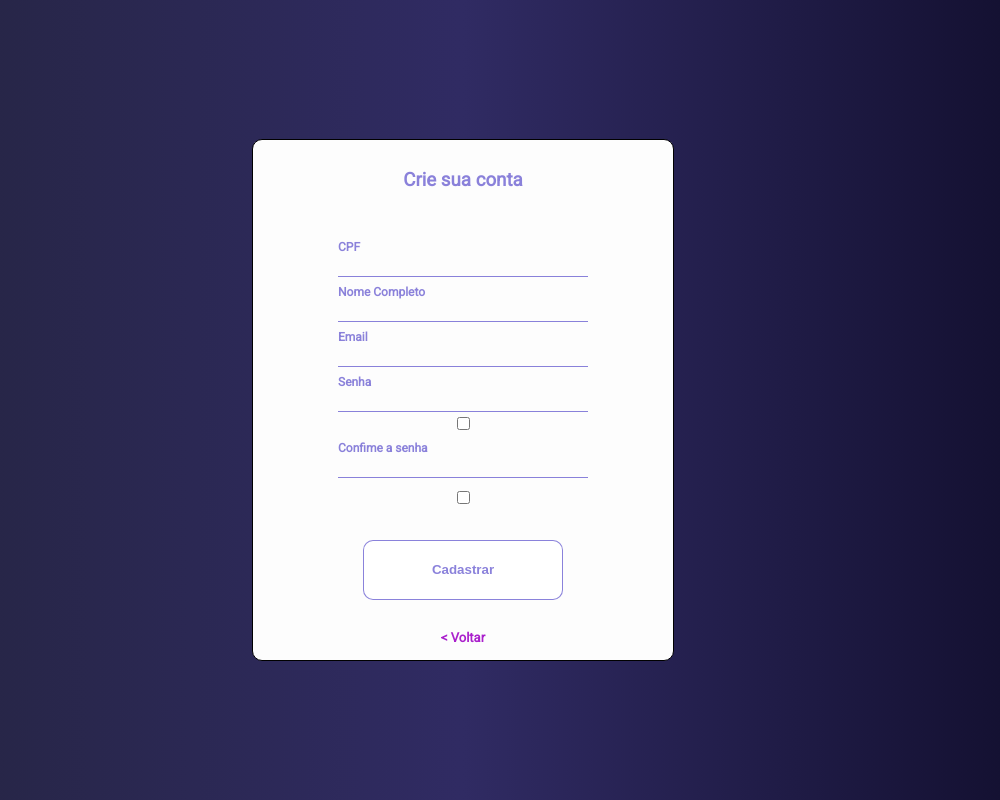
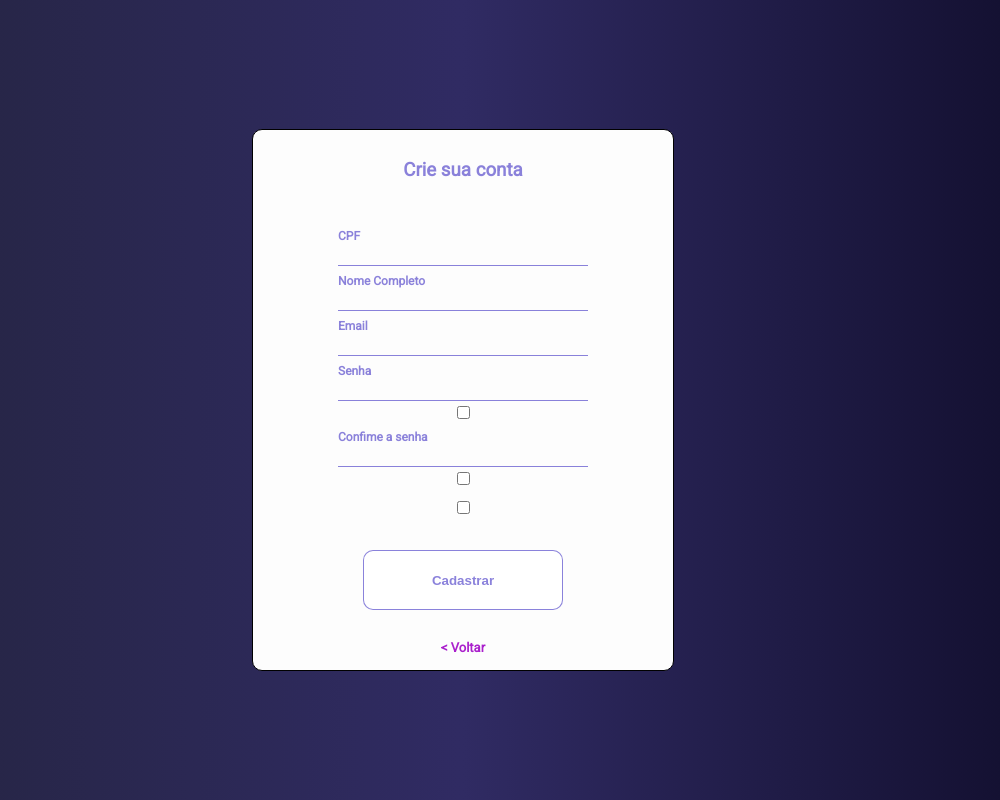
Before and after one commit to kelvinteixeira/FakeBank, a React (Create React App) app: page /singup in a window 1280 px wide. Shown: the whole page, without its empty margins (177-1177 px from the left). Built offline with nearby package versions, Linux system fonts and the light colour scheme.

Commit message:
criado função showHideConfirm

```diff
--- a/src/components/Singup/index.js
+++ b/src/components/Singup/index.js
@@ -10,7 +10,8 @@ export default function SingUp() {
   const [email, setEmail] = useState('');
   const [senha, setSenha] = useState('');
   const [confirmarSenha, setConfirmarSenha] = useState('');
-  const [tipoSenha, setTipoSenha] = useState('password' || 'text')
+  const [tipoSenha, setTipoSenha] = useState('password')
+  const [tipoSenhaConfirmada, setTipoSenhaConfirmada] = useState('password')
 
   function singup() {
     history.push('/')
@@ -22,6 +23,14 @@ export default function SingUp() {
       setTipoSenha('text')
     } else {
       setTipoSenha('password')
+    }
+  }
+
+  function showHideConfirm(e) {
+    if (e.target.checked) {
+      setTipoSenhaConfirmada('text')
+    } else {
+      setTipoSenhaConfirmada('password')
     }
   }
 
@@ -52,7 +61,8 @@ export default function SingUp() {
         </label>
 
         <label>Confime a senha
-          <input value={confirmarSenha} onChange={(e) => setConfirmarSenha(e.target.value)} type="password" ></input>
+          <input value={confirmarSenha} onChange={(e) => setConfirmarSenha(e.target.value)} type={tipoSenhaConfirmada} ></input>
+          <input type="checkbox" onClick={showHideConfirm} ></input>
         </label>
 
         <div>
```
